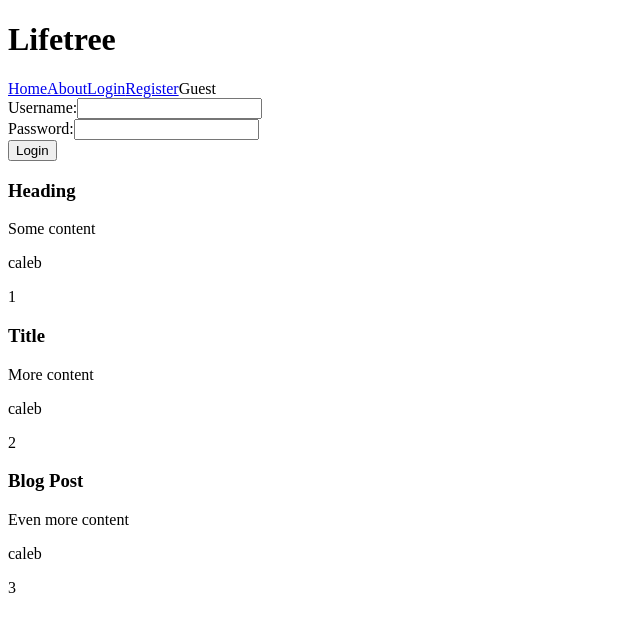
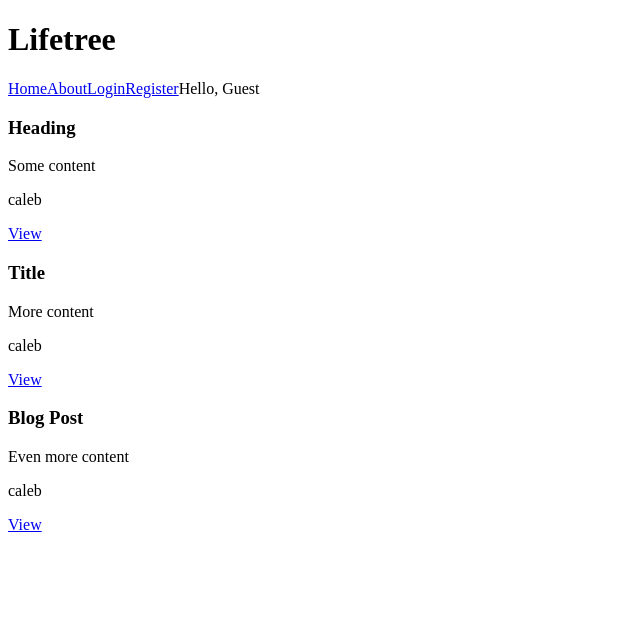
Before and after one commit to Antifact/lifetree, a React (Create React App) app in the folder lifetree/: page /posts in a window 1280 px wide. Shown: the top 632 px of the page, without its empty margins (0-640 px from the left). Built offline with nearby package versions, Linux system fonts and the light colour scheme.

Commit message:
routing and stuff done

```diff
--- a/lifetree/src/components/App.js
+++ b/lifetree/src/components/App.js
@@ -3,9 +3,11 @@ import Navigation from './Navigation';
 import About from './About';
 import Login from './Login';
 import Posts from './Posts';
+import ViewPost from './ViewPost';
+import BadLink from './BadLink';
 import CreatePost from './CreatePost';
 import posts from '../data/posts.json';
-import { BrowserRouter as Router, Route, Routes} from 'react-router-dom';
+import { BrowserRouter as Router, Route, Routes, Navigate } from 'react-router-dom';
 
 const App = () => {
   const [loggedInUser, setLoggedInUser] = useState("");
@@ -38,20 +40,36 @@ const App = () => {
   return (
     <div>
       <h1>Lifetree</h1>
-      <Navigation loggedInUser={loggedInUser} loginUser={loginUser} />
-      { !loggedInUser ?
+      {/* { !loggedInUser ?
         <Login loginUser={loginUser} />
         :
         <CreatePost loggedInUser={loggedInUser} newPost={newPost} />
       }
 
-      <Posts blogPosts={blogPosts} />
+      <Posts blogPosts={blogPosts} /> */}
 
 
       {/* Components for routing using React Router */}
       <Router>
+      <Navigation loggedInUser={loggedInUser} loginUser={loginUser} />
         <Routes>
+          <Route path="/" element={<Navigate to="posts" replace />} />
+
+          <Route path="posts">
+          <Route index element={<Posts blogPosts={blogPosts} />} />
+            <Route path="new" element={
+              loggedInUser?
+                <CreatePost loggedInUser={loggedInUser} newPost={newPost} />
+              :
+                <Navigate to="/login" />
+            } />
+            <Route path=":id" element={<ViewPost blogPosts={blogPosts}/>} />
+          </Route>
+
+          <Route path="login" element={<Login loginUser={loginUser} />} />
           <Route path="about" element={<About />} />
+
+          <Route path="*" element={<BadLink />} />
         </Routes>
       </Router>
     </div>
--- /dev/null
+++ b/lifetree/src/components/BadLink.js
@@ -0,0 +1,9 @@
+const BadLink = () => {
+  return (
+    <>
+      <h2>This page does not exist!</h2>
+    </>
+  )
+}
+
+export default BadLink;
--- a/lifetree/src/components/Login.js
+++ b/lifetree/src/components/Login.js
@@ -1,6 +1,9 @@
 import { useState } from "react";
+import { useNavigate } from "react-router-dom";
 
 const Login = ({loginUser}) => {
+
+  const redirect = useNavigate();
 
   const initialFormData = {
     username: "",
@@ -10,11 +13,12 @@ const Login = ({loginUser}) => {
   const [formData, setFormData] = useState(initialFormData)
 
   const handleSubmit = (e) => {
-    e.preventDefault()
+    e.preventDefault();
     // console.log("submitted")
     // console.log(formData)
-    loginUser(formData.username)
-    setFormData(initialFormData)
+    loginUser(formData.username);
+    setFormData(initialFormData);
+    redirect("/");
   }
 
   const handleFormData = (e) => {
--- a/lifetree/src/components/Navigation.js
+++ b/lifetree/src/components/Navigation.js
@@ -1,23 +1,30 @@
+import { Link, useNavigate } from 'react-router-dom';
+
 const Navigation = ({loggedInUser, loginUser}) => {
+
+  const redirect = useNavigate();
+
   const logoutUser = (e) => {
-    e.preventDefault()
-    loginUser("")
+    e.preventDefault();
+    loginUser("");
+    redirect("/");
   }
 
   return (
     <nav>
-      <a href="/">Home</a>
-      <a href="/about">About</a>
+      <Link to="/">Home</Link>
+      <Link to="/about">About</Link>
       { loggedInUser ?
         <>
+          <Link to="/posts/new">New Post</Link>
           {loggedInUser}
-          <a href="/" onClick={logoutUser}>Logout</a>
+          <Link to="/" onClick={logoutUser}>Logout</Link>
         </>
       :
         <>
-          <a href="/">Login</a>
-          <a href="/">Register</a>
-          Guest
+          <Link to="/login">Login</Link>
+          <Link to="/">Register</Link>
+          Hello, Guest
         </>
 
       }
--- a/lifetree/src/components/Post.js
+++ b/lifetree/src/components/Post.js
@@ -1,10 +1,12 @@
+import { Link } from 'react-router-dom';
+
 const Post = ({post}) => {
   return (
     <>
       <h3>{post.title}</h3>
       <p>{post.content}</p>
       <p>{post.user}</p>
-      <p>{post.id}</p>
+      <Link to={`${post.id}`}>View</Link>
     </>
   )
 }
--- /dev/null
+++ b/lifetree/src/components/ViewPost.js
@@ -0,0 +1,27 @@
+import { useParams, Navigate } from 'react-router-dom';
+
+const ViewPost = ({blogPosts}) => {
+  const params = useParams()
+  console.log(params);
+
+  const getPost = (id) => {
+    return blogPosts.find(p => p.id === parseInt(id));
+  }
+
+  const post = getPost(params.id)
+  return (
+    <>
+      { post ?
+        <>
+          <h3>{post.title}</h3>
+          <p>{post.content}</p>
+          <p>{post.user}</p>
+        </>
+        :
+        <Navigate to="/BadLink" />
+      }
+    </>
+  )
+}
+
+export default ViewPost;
```
